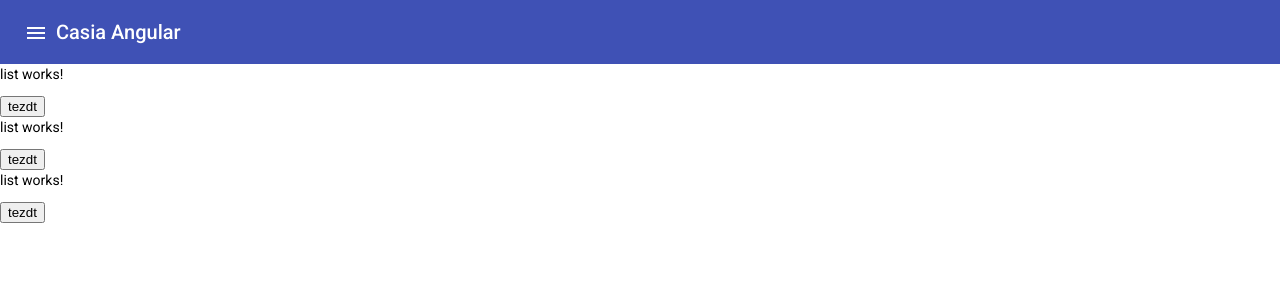
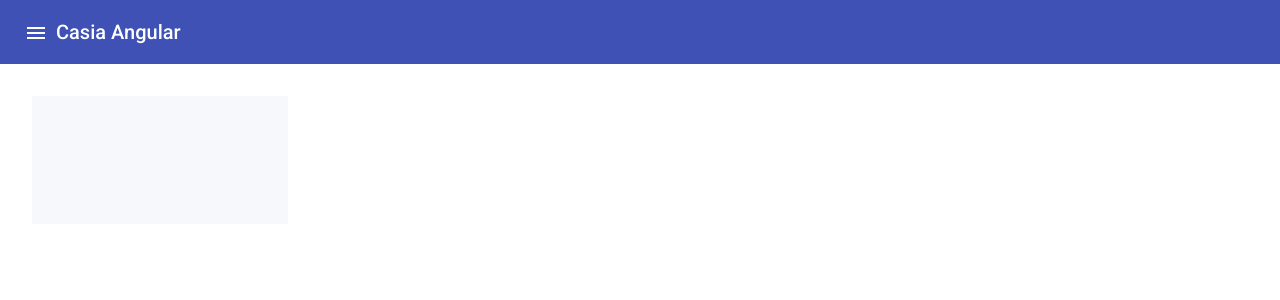
Before and after one commit to Paaka/CasiaAngular, an Angular app in the folder casia-angular/: page /boards in a window 1280 px wide. Shown: the top 300 px of the page. Built offline with nearby package versions, Linux system fonts and the light colour scheme.

Commit message:
feat(list): added list component

```diff
--- a/casia-angular/src/components/list/list.component.html
+++ b/casia-angular/src/components/list/list.component.html
@@ -1,6 +1,3 @@
-<p>list works!</p>
-<button>tezdt</button>
-<p>list works!</p>
-<button>tezdt</button>
-<p>list works!</p>
-<button>tezdt</button>
+<div class="list">
+
+</div>
--- a/casia-angular/src/components/list/list.component.scss
+++ b/casia-angular/src/components/list/list.component.scss
@@ -0,0 +1,8 @@
+@use './../../constants/sizes.scss' as sizes;
+@use './../../constants/colors.scss' as colors;
+
+.list{
+    width: sizes.$xxl;
+    min-height: sizes.$xl;
+    background-color: colors.$priary10;
+}
--- /dev/null
+++ b/casia-angular/src/constants/colors.scss
@@ -0,0 +1 @@
+$priary10: lighten(#3f51b5, 50);
--- /dev/null
+++ b/casia-angular/src/constants/sizes.scss
@@ -0,0 +1,10 @@
+$xxxxs:0.1rem;
+$xxxs:0.2rem;
+$xxs:0.4rem;
+$xs:0.8rem;
+$small: 1.6rem;
+$medium: 3.2rem;
+$large: 6.4rem;
+$xl:12.8rem;
+$xxl:25.6rem;
+$xxxl:51.2rem;
--- a/casia-angular/src/styles.scss
+++ b/casia-angular/src/styles.scss
@@ -3,6 +3,7 @@
 html,
 body {
   height: 100%;
+  font-size: 62.5%;
 }
 body {
   margin: 0;
--- a/casia-angular/src/views/boards-page/boards-page.component.scss
+++ b/casia-angular/src/views/boards-page/boards-page.component.scss
@@ -1,4 +1,7 @@
+@use '../../constants/sizes.scss' as sizes;
+
 .wrapper{
-    width: 100vw;
-    height: 95vh;
+    width: calc(100vw - sizes.$medium);
+    height:calc(100vw - sizes.$medium);
+    margin:sizes.$medium;
 }
```
